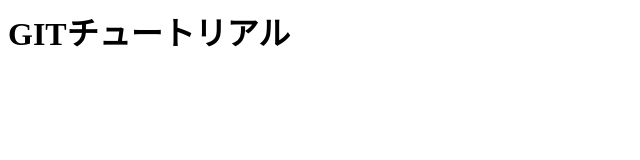
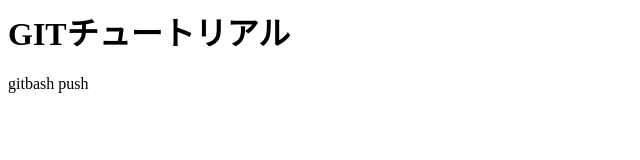
Before and after one commit to takehorio050/git_tutorial, a plain HTML site: page index.html in a window 1280 px wide. Shown: the whole page, without its empty margins (0-640 px from the left). Drawn offline with Linux system fonts and the light colour scheme.

Commit message:
push by gitbash test

```diff
--- a/index.html
+++ b/index.html
@@ -1 +1,2 @@
 <h1>GITチュートリアル</h1>
+<p>gitbash push</p>
```
